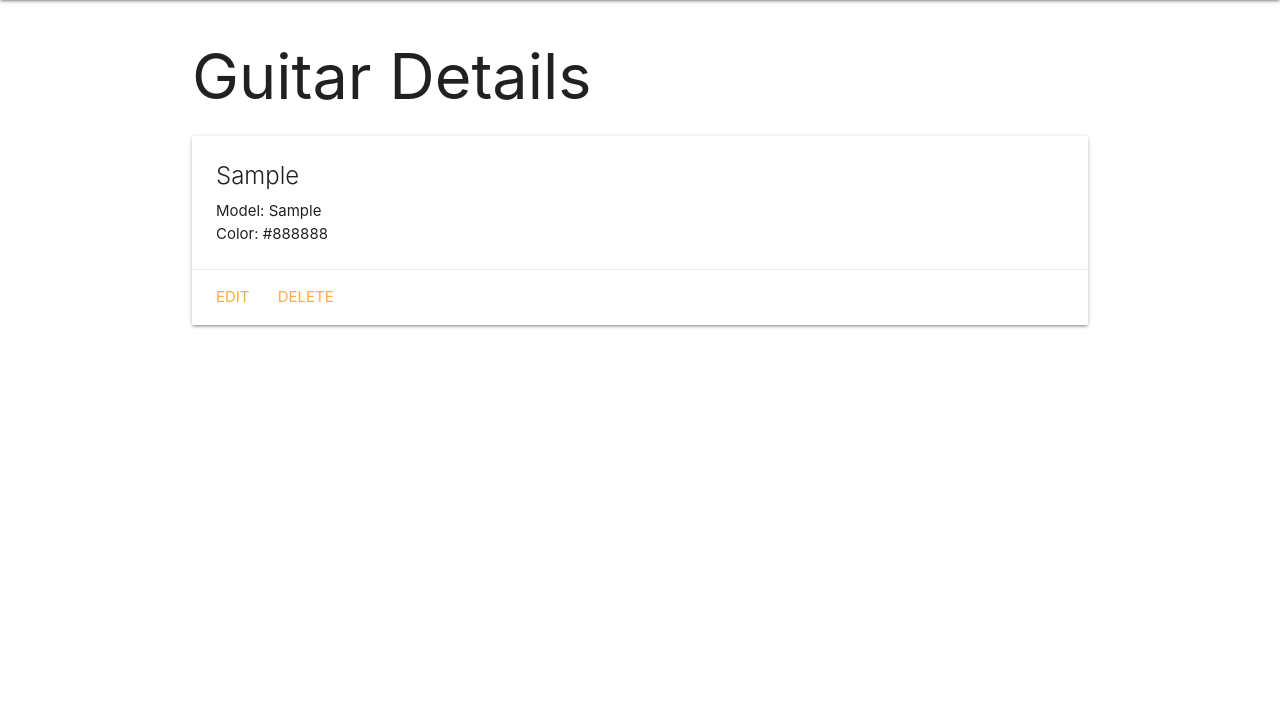
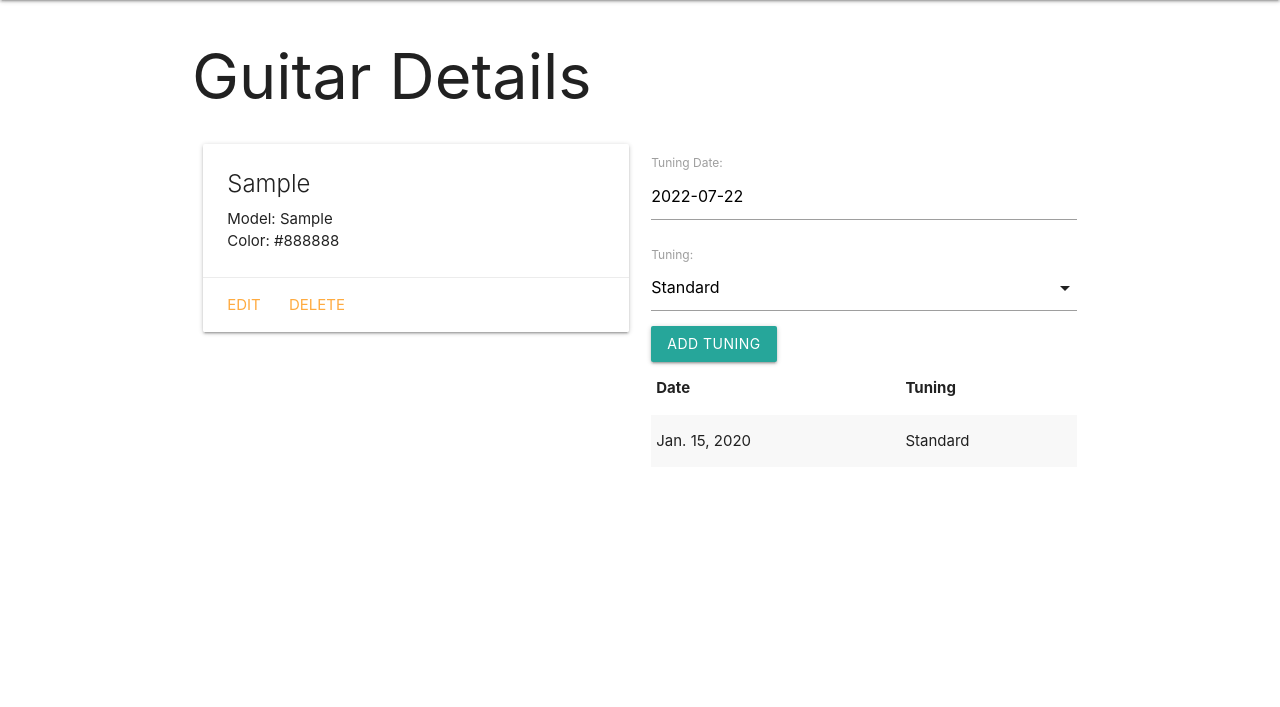
Before and after one commit to kennybaquol/guitar-collector, a Django app: page /guitars/1/ in a window 1280 px wide. Shown: the part 64-771 px from the top of the page. Run offline with Django 4.2, Linux system fonts and the light colour scheme; tables that the repository leaves empty hold one stand-in row (values such as "Sample post").

Commit message:
Part 4 is complete

```diff
--- a/main_app/admin.py
+++ b/main_app/admin.py
@@ -1,6 +1,6 @@
 from django.contrib import admin
 # import your models here
-from .models import Guitar, TunedTo
+from .models import Guitar, Tuned
 # Register your models here.
 admin.site.register(Guitar)
-admin.site.register(TunedTo)
+admin.site.register(Tuned)
--- /dev/null
+++ b/main_app/forms.py
@@ -0,0 +1,7 @@
+from django.forms import ModelForm
+from .models import Tuned
+
+class TunedForm(ModelForm):
+  class Meta:
+    model = Tuned
+    fields = ['date', 'tuning']
--- a/main_app/models.py
+++ b/main_app/models.py
@@ -1,5 +1,12 @@
 from django.db import models
 from django.urls import reverse
+
+TUNINGS = (
+    ('EADGBE', 'Standard'),
+    ('DADGBE', 'Drop D'),
+    ('EbAbDbGbBbEb', 'Half Step Down'),
+    ('DADGAD', 'Dad Gad')
+)
 
 # Create your models here.
 class Guitar(models.Model):
@@ -13,12 +20,19 @@ class Guitar(models.Model):
     def get_absolute_url(self):
         return reverse('detail', kwargs={'guitar_id': self.id})
 
-class TunedTo(models.Model):
-    date = models.DateField()
-    tuning = models.CharField(max_length=8)
+class Tuned(models.Model):
+    date = models.DateField('Tuning Date')
+    tuning = models.CharField(
+        max_length=24,
+        choices=TUNINGS,
+        default=TUNINGS[0][0]
+        )
 
     guitar = models.ForeignKey(Guitar, on_delete=models.CASCADE)
 
     def __str__(self):
-        # return f"{self.get_tuning_display()} on {self.date}"
-        return self.tuning
+        return f"{self.get_tuning_display()} on {self.date}"
+
+    # change the default sort
+    class Meta:
+        ordering = ['-date']
--- a/main_app/templates/base.html
+++ b/main_app/templates/base.html
@@ -10,6 +10,7 @@
     <title>Guitar Collector</title>
     <link rel="stylesheet" href="https://cdnjs.cloudflare.com/ajax/libs/materialize/1.0.0/css/materialize.min.css">
     <link rel="stylesheet" type="text/css" href="{% static 'css/style.css' %}">
+    <script src="https://cdnjs.cloudflare.com/ajax/libs/materialize/1.0.0/js/materialize.min.js"></script>
 </head>
 
 <body>
--- a/main_app/templates/guitars/detail.html
+++ b/main_app/templates/guitars/detail.html
@@ -3,6 +3,8 @@
 
 <h1>Guitar Details</h1>
 
+<div class="row">
+  <div class="col s6">
     <div class="card">
       <div class="card-content">
         <span class="card-title">{{ guitar.brand }}</span>
@@ -14,5 +16,43 @@
         <a href="{% url 'guitars_delete' guitar.id %}">Delete</a>
       </div>
     </div>
+  </div>
+  <div class="col s6">
+    <form action="{% url 'add_tuned' guitar.id %}" method="POST">
+      {% csrf_token %}
+      {{ tuned_form.as_p }}
+      <input type="submit" class="btn" value="Add Tuning">
+    </form>
+    <table class="striped">
+      <thead>
+        <tr>
+          <th>Date</th>
+          <th>Tuning</th>
+        </tr>
+      </thead>
+      <tbody>
+        {% for tuned in guitar.tuned_set.all %}
+        <tr>
+          <td>{{tuned.date}}</td>
+          <td>{{tuned.get_tuning_display}}</td>
+        </tr>
+        {% endfor %}
+      </tbody>
+    </table>
+  </div>
+</div>
 
+<script>
+  const dateEl = document.getElementById('id_date');
+  M.Datepicker.init(dateEl, {
+    format: 'yyyy-mm-dd',
+    defaultDate: new Date(),
+    setDefaultDate: true,
+    autoClose: true
+  });
+
+  // add additional JS to initialize select below
+  const selectEl = document.getElementById('id_tuning');
+  M.FormSelect.init(selectEl);
+</script>
 {% endblock %}
--- a/main_app/urls.py
+++ b/main_app/urls.py
@@ -9,4 +9,5 @@ urlpatterns = [
     path('guitars/create/', views.GuitarCreate.as_view(), name='guitars_create'),
     path('guitars/<int:pk>/update/', views.GuitarUpdate.as_view(), name='guitars_update'),
     path('guitars/<int:pk>/delete/', views.GuitarDelete.as_view(), name='guitars_delete'),
+    path('guitars/<int:guitar_id>/add_tuned/', views.add_tuned, name='add_tuned'),
 ]
--- a/main_app/views.py
+++ b/main_app/views.py
@@ -1,6 +1,7 @@
-from django.shortcuts import render
+from django.shortcuts import render, redirect
 from django.views.generic.edit import CreateView, UpdateView, DeleteView
 from .models import Guitar
+from .forms import TunedForm
 
 # View functions
 def home(request):
@@ -15,7 +16,23 @@ def guitars_index(request):
 
 def guitars_detail(request, guitar_id):
   guitar = Guitar.objects.get(id=guitar_id)
-  return render(request, 'guitars/detail.html', { 'guitar': guitar })
+  tuned_form = TunedForm()
+  return render(request, 'guitars/detail.html', {
+    'guitar': guitar,
+    'tuned_form': tuned_form
+    })
+
+def add_tuned(request, guitar_id):
+  # create a ModelForm instance using the data in request.POST
+  form = TunedForm(request.POST)
+  # validate the form
+  if form.is_valid():
+    # don't save the form to the db until it
+    # has the guitar_id assigned
+    new_tuned = form.save(commit=False)
+    new_tuned.guitar_id = guitar_id
+    new_tuned.save()
+  return redirect('detail', guitar_id=guitar_id)
 
 class GuitarCreate(CreateView):
   model = Guitar
```
Also changed, not shown: main_app/migrations/0003_alter_tunedto_date.py (added), main_app/migrations/0004_alter_tunedto_tuning.py (added), main_app/migrations/0005_rename_tunedto_tuned.py (added). Lines whose indentation alone changed are shown as unchanged.
